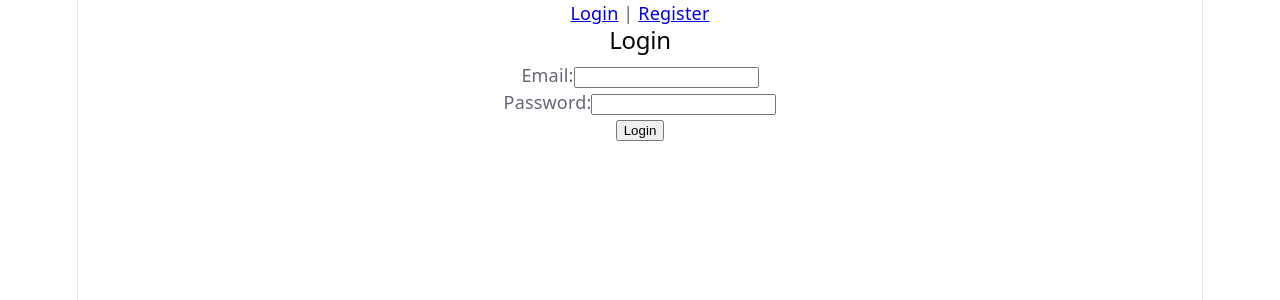
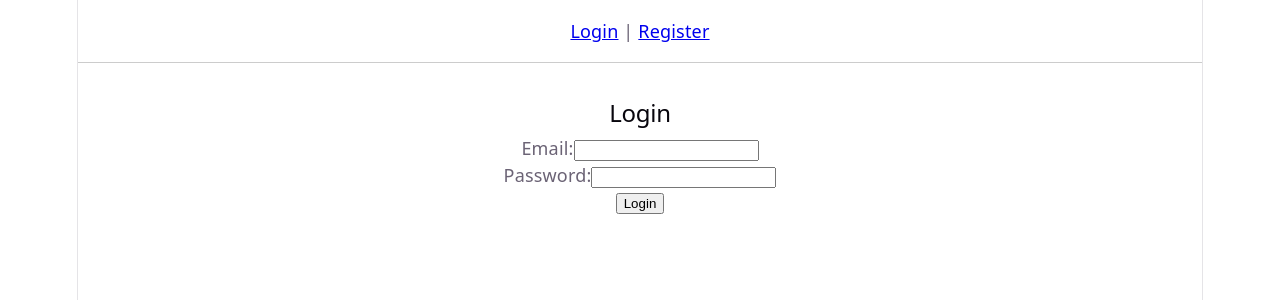
Before and after one commit to raihanurakter02/2310176-CourseEnroll, a React (Vite) app in the folder frontend/: page /login in a window 1280 px wide. Shown: the top 300 px of the page. Built offline with nearby package versions, Linux system fonts and the light colour scheme.

Commit message:
feat: implement protected routes and role dashboards(#48)

```diff
--- a/frontend/src/App.tsx
+++ b/frontend/src/App.tsx
@@ -1,21 +1,63 @@
-import React from 'react';
-import { BrowserRouter as Router, Routes, Route, Link } from 'react-router-dom';
-import { AuthProvider } from './AuthContext';
+import React, { useContext } from 'react';
+import { BrowserRouter as Router, Routes, Route, Link, Navigate } from 'react-router-dom';
+import { AuthProvider, AuthContext } from './AuthContext';
 import Register from './pages/Register';
 import Login from './pages/Login';
+import StudentDashboard from './pages/StudentDashboard';
+import FacultyDashboard from './pages/FacultyDashboard';
+import AdminDashboard from './pages/AdminDashboard';
+import ProtectedRoute from './components/ProtectedRoute';
+
+const Navigation: React.FC = () => {
+  const auth = useContext(AuthContext);
+  return (
+    <nav style={{ padding: '1rem', borderBottom: '1px solid #ccc', marginBottom: '1rem' }}>
+      {!auth?.user ? (
+        <>
+          <Link to="/login">Login</Link> | <Link to="/register">Register</Link>
+        </>
+      ) : (
+        <>
+          <span style={{ marginRight: '1rem' }}>Logged in as: {auth.user.role}</span>
+          <button onClick={auth.logout}>Logout</button>
+        </>
+      )}
+    </nav>
+  );
+};
 
 const App: React.FC = () => {
   return (
     <AuthProvider>
       <Router>
-        <nav>
-          <Link to="/login">Login</Link> | <Link to="/register">Register</Link>
-        </nav>
-        <Routes>
-          <Route path="/register" element={<Register />} />
-          <Route path="/login" element={<Login />} />
-          <Route path="/" element={<h2>Welcome to CourseEnroll</h2>} />
-        </Routes>
+        <Navigation />
+        <div style={{ padding: '1rem' }}>
+          <Routes>
+            <Route path="/register" element={<Register />} />
+            <Route path="/login" element={<Login />} />
+
+            <Route path="/student/dashboard" element={
+              <ProtectedRoute allowedRoles={['student']}>
+                <StudentDashboard />
+              </ProtectedRoute>
+            } />
+
+            <Route path="/faculty/dashboard" element={
+              <ProtectedRoute allowedRoles={['faculty']}>
+                <FacultyDashboard />
+              </ProtectedRoute>
+            } />
+
+            <Route path="/admin/dashboard" element={
+              <ProtectedRoute allowedRoles={['admin']}>
+                <AdminDashboard />
+              </ProtectedRoute>
+            } />
+
+            <Route path="/" element={<h2>Welcome to CourseEnroll</h2>} />
+            <Route path="*" element={<Navigate to="/" replace />} />
+          </Routes>
+        </div>
       </Router>
     </AuthProvider>
   );
--- /dev/null
+++ b/frontend/src/components/ProtectedRoute.tsx
@@ -0,0 +1,25 @@
+import React, { useContext } from 'react';
+import type { ReactNode } from 'react';
+import { Navigate } from 'react-router-dom';
+import { AuthContext } from '../AuthContext';
+
+interface ProtectedRouteProps {
+  children: ReactNode;
+  allowedRoles: Array<'student' | 'faculty' | 'admin'>;
+}
+
+const ProtectedRoute: React.FC<ProtectedRouteProps> = ({ children, allowedRoles }) => {
+  const auth = useContext(AuthContext);
+
+  if (auth?.loading) return <div>Loading session...</div>;
+
+  if (!auth?.user) return <Navigate to="/login" replace />;
+
+  if (!allowedRoles.includes(auth.user.role)) {
+    return <div><h2>403 Forbidden</h2><p>Your role does not have access to this page.</p></div>;
+  }
+
+  return <>{children}</>;
+};
+
+export default ProtectedRoute;
--- /dev/null
+++ b/frontend/src/pages/AdminDashboard.tsx
@@ -0,0 +1,14 @@
+import React, { useContext } from 'react';
+import { AuthContext } from '../AuthContext';
+
+const AdminDashboard: React.FC = () => {
+  const auth = useContext(AuthContext);
+  return (
+    <div>
+      <h2>Admin Dashboard</h2>
+      <p>Welcome, {auth?.user?.name}. Access global system controls for users, courses, and assignments.</p>
+    </div>
+  );
+};
+
+export default AdminDashboard;
--- /dev/null
+++ b/frontend/src/pages/FacultyDashboard.tsx
@@ -0,0 +1,14 @@
+import React, { useContext } from 'react';
+import { AuthContext } from '../AuthContext';
+
+const FacultyDashboard: React.FC = () => {
+  const auth = useContext(AuthContext);
+  return (
+    <div>
+      <h2>Faculty Dashboard</h2>
+      <p>Welcome, {auth?.user?.name}. Manage your assigned courses and view student rosters here.</p>
+    </div>
+  );
+};
+
+export default FacultyDashboard;
--- /dev/null
+++ b/frontend/src/pages/StudentDashboard.tsx
@@ -0,0 +1,14 @@
+import React, { useContext } from 'react';
+import { AuthContext } from '../AuthContext';
+
+const StudentDashboard: React.FC = () => {
+  const auth = useContext(AuthContext);
+  return (
+    <div>
+      <h2>Student Dashboard</h2>
+      <p>Welcome, {auth?.user?.name}. Here you can browse courses and manage your enrollments.</p>
+    </div>
+  );
+};
+
+export default StudentDashboard;
```
